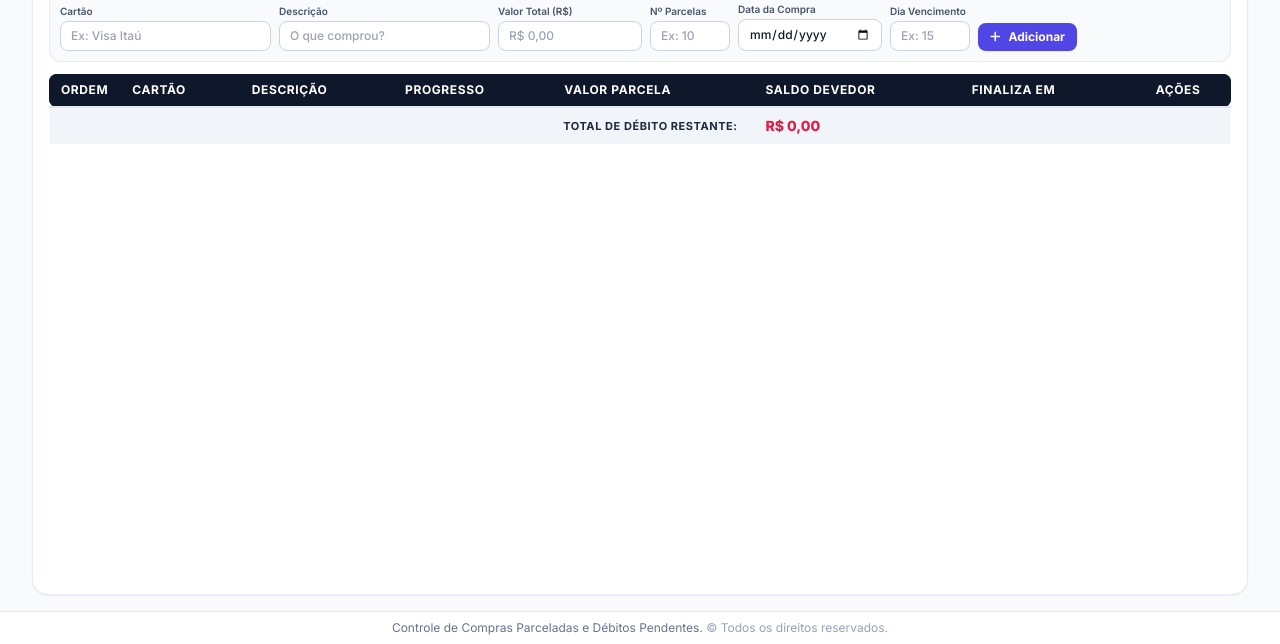
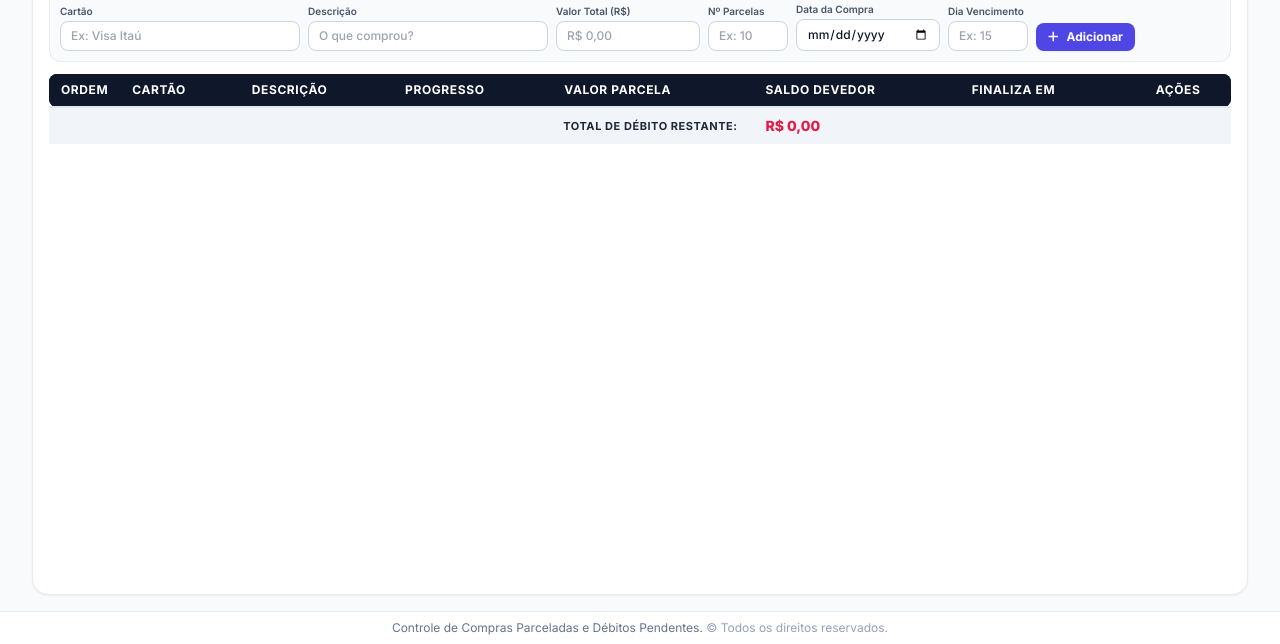
Before and after one commit to centersoft-web/management-center, a plain HTML site: page Gestão de Cartões.html in a window 1280 px wide. Shown: the part 156-800 px from the top of the page. Drawn offline with nearby package versions, Linux system fonts and the light colour scheme.

Commit message:
Add files via upload

```diff
--- a/Gestão de Cartões.html
+++ b/Gestão de Cartões.html
@@ -164,11 +164,11 @@
 
                 <input type="hidden" id="editId">
                 <div class="flex flex-wrap items-end gap-2">
-                    <div class="w-[211px]">
+                    <div class="w-[240px]">
                         <label class="block text-[10px] font-semibold text-slate-600 mb-0.5">Cartão</label>
                         <input type="text" id="cartaoNome" placeholder="Ex: Visa Itaú" class="w-full px-2.5 py-1.5 bg-white border border-slate-300 rounded-lg text-slate-900 text-xs font-medium focus:ring-2 focus:ring-brand-500 focus:outline-none transition">
                     </div>
-                    <div class="w-[211px]">
+                    <div class="w-[240px]">
                         <label class="block text-[10px] font-semibold text-slate-600 mb-0.5">Descrição</label>
                         <input type="text" id="descricao" placeholder="O que comprou?" class="w-full px-2.5 py-1.5 bg-white border border-slate-300 rounded-lg text-slate-900 text-xs font-medium focus:ring-2 focus:ring-brand-500 focus:outline-none transition">
                     </div>
```
